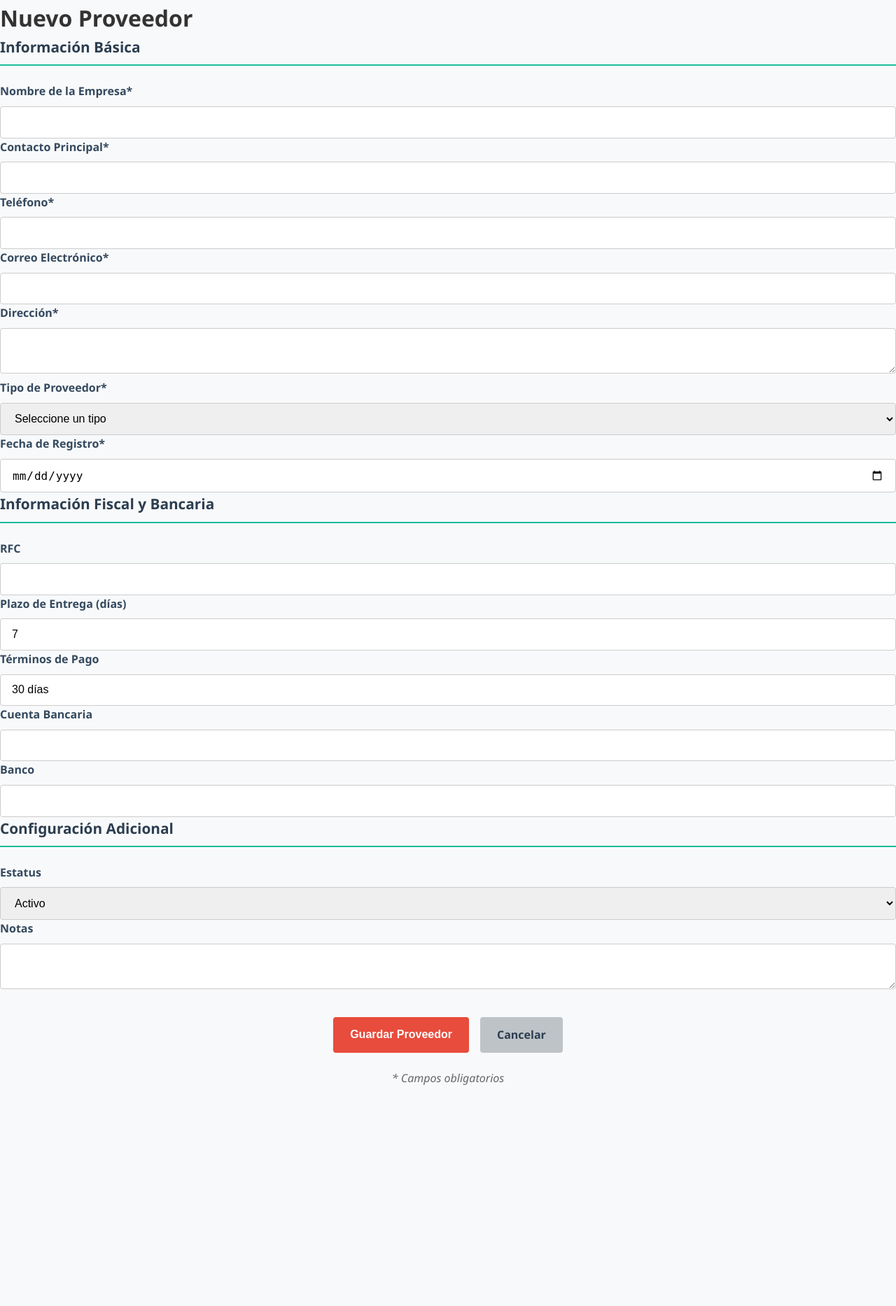
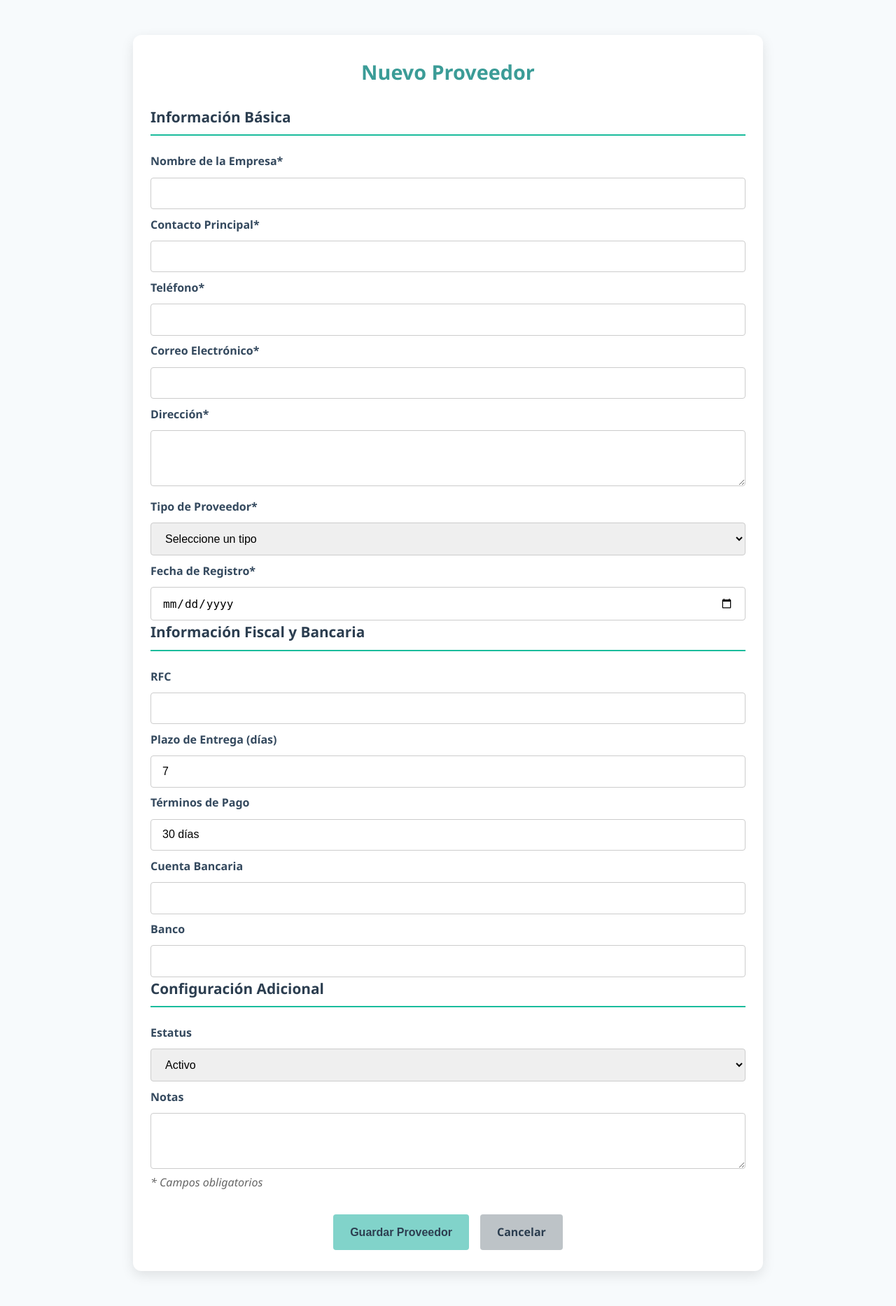
Before and after one commit to JoseUrzua1708/Integradora_Restaurante, a Flask app: page /formulario_proveedor in a window 1280 px wide. Shown: the whole page at 70% size. Before the commit the page ends 1551 px from the top, so only its background shows below. Run offline with Flask 3, Linux system fonts and the light colour scheme.

Commit message:
css proveedor,restaurante y empleado

```diff
--- a/src/app.py
+++ b/src/app.py
@@ -1517,4 +1517,4 @@ def guardar_subcategoria_almacen():
 
 
 if __name__ == '__main__':
-    app.run(debug=True, port=2001)
+    app.run(debug=True, port=4000)
--- a/src/static/css/formulario_empleado.css
+++ b/src/static/css/formulario_empleado.css
@@ -74,7 +74,7 @@
 }
 
 .btn-submit:hover {
-    background-color: #c0392b;
+    background-color: #3b9c97;
     transform: translateY(-2px);
 }
 
@@ -102,7 +102,7 @@
 
 .alert-danger {
     background-color: #f8d7da;
-    color: #721c24;
+    color: #289e98;
     border: 1px solid #f5c6cb;
 }
 
--- a/src/static/css/formulario_proveedor.css
+++ b/src/static/css/formulario_proveedor.css
@@ -1,18 +1,30 @@
-.form-container {
-    background-color: #fff;
-    padding: 2rem;
-    border-radius: 8px;
-    box-shadow: 0 4px 20px rgba(0,0,0,0.08);
+body {
+  font-family: 'Segoe UI', 'sans-serif';
+  background-color: #f7fafc;
+  margin: 0;
+  padding: 0;
+  color: #2d3748;
 }
 
-.form-container h1 {
-    text-align: center;
-    color: var(--primary-color);
-    margin-bottom: 2rem;
-    font-size: 1.8rem;
+.container {
+  max-width: 900px;
+  margin: 50px auto;
+  background: #ffffff;
+  padding: 30px 25px;
+  border-radius: 12px;
+  box-shadow: 0 6px 18px rgba(0,0,0,0.1);
 }
 
-.form-section h2 {
+h1 {
+  text-align: center;
+  color: #3b9c97;
+  margin-bottom: 25px;
+  font-weight: 700;
+  font-size: 1.8rem;
+}
+
+
+ h2 {
     font-size: 1.3rem;
     color: var(--primary-color);
     margin-bottom: 1.5rem;
@@ -25,30 +37,36 @@
     gap: 1.5rem;
 }
 
-.form-group label {
+form label {
     display: block;
-    margin-bottom: 0.5rem;
+    margin-bottom: 0.6rem;
+    margin-top: 0.6rem;
     font-weight: 600;
     color: var(--secondary-color);
 }
 
-.form-group input,
-.form-group select,
-.form-group textarea {
+input,
+select,
+textarea {
     width: 100%;
     padding: 0.8rem 1rem;
     border: 1px solid #ccc;
     border-radius: 4px;
     font-size: 1rem;
     transition: all 0.3s ease;
+    box-sizing: border-box;
 }
 
-.form-group input:focus,
-.form-group select:focus,
-.form-group textarea:focus {
+input:focus,
+select:focus,
+textarea:focus {
     outline: none;
     border-color: var(--hover-color);
     box-shadow: 0 0 0 3px rgba(26, 188, 156, 0.2);
+}
+
+textarea {
+  min-height: 80px;
 }
 
 .form-actions {
@@ -74,12 +92,12 @@
 }
 
 .btn-primary {
-    background-color: var(--accent-color);
-    color: white;
+    background-color: rgb(129, 211, 202);
+    color: var(--primary-color);
 }
 
 .btn-primary:hover {
-    background-color: #c0392b;
+    background-color: #2fc9ac;
 }
 
 .btn-secondary {
@@ -88,12 +106,12 @@
 }
 
 .btn-secondary:hover {
-    background-color: #95a5a6;
+    background-color:#c0392b;
 }
 
 .required-info {
-    text-align: center;
-    margin-top: 1.5rem;
+    text-align: initial;
+    margin-top: 0rem;
     font-style: italic;
     color: #666;
 }
--- a/src/templates/formulario_proveedor.html
+++ b/src/templates/formulario_proveedor.html
@@ -11,17 +11,6 @@
 <body>
     <div class="container">
         <h1>Nuevo Proveedor</h1>
-
-        {% with messages = get_flashed_messages(with_categories=true) %}
-            {% if messages %}
-                <div class="flash-messages">
-                    {% for category, message in messages %}
-                        <div class="flash {{ category }}">{{ message }}</div>
-                    {% endfor %}
-                </div>
-            {% endif %}
-        {% endwith %}
-
         <form method="POST" action="{{ url_for('guardar_proveedor') }}">
             <div class="form-section">
                 <h2>Información Básica</h2>
@@ -166,13 +155,14 @@
                     <textarea id="Notas" name="Notas">{{ datos.notas if datos else '' }}</textarea>
                 </div>
             </div>
+            <div class="required-info">* Campos obligatorios</div>
 
             <div class="form-actions">
                 <button type="submit" class="btn btn-primary">Guardar Proveedor</button>
                 <a href="{{ url_for('gestion_proveedores') }}" class="btn btn-secondary">Cancelar</a>
             </div>
 
-            <div class="required-info">* Campos obligatorios</div>
+
         </form>
     </div>
 </body>
```
Also changed, not shown: src/static/css/formulario_restaurante.css (+76 -45 lines).
